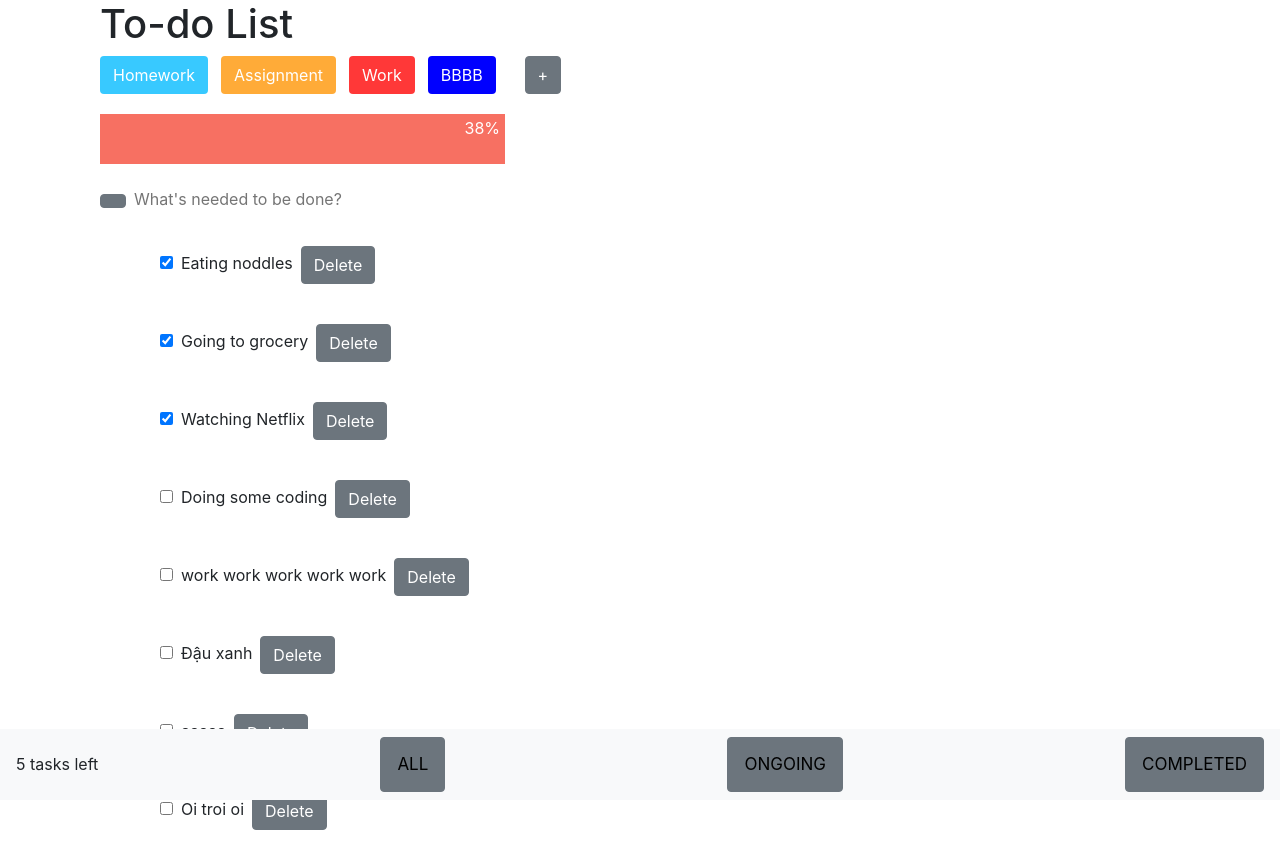
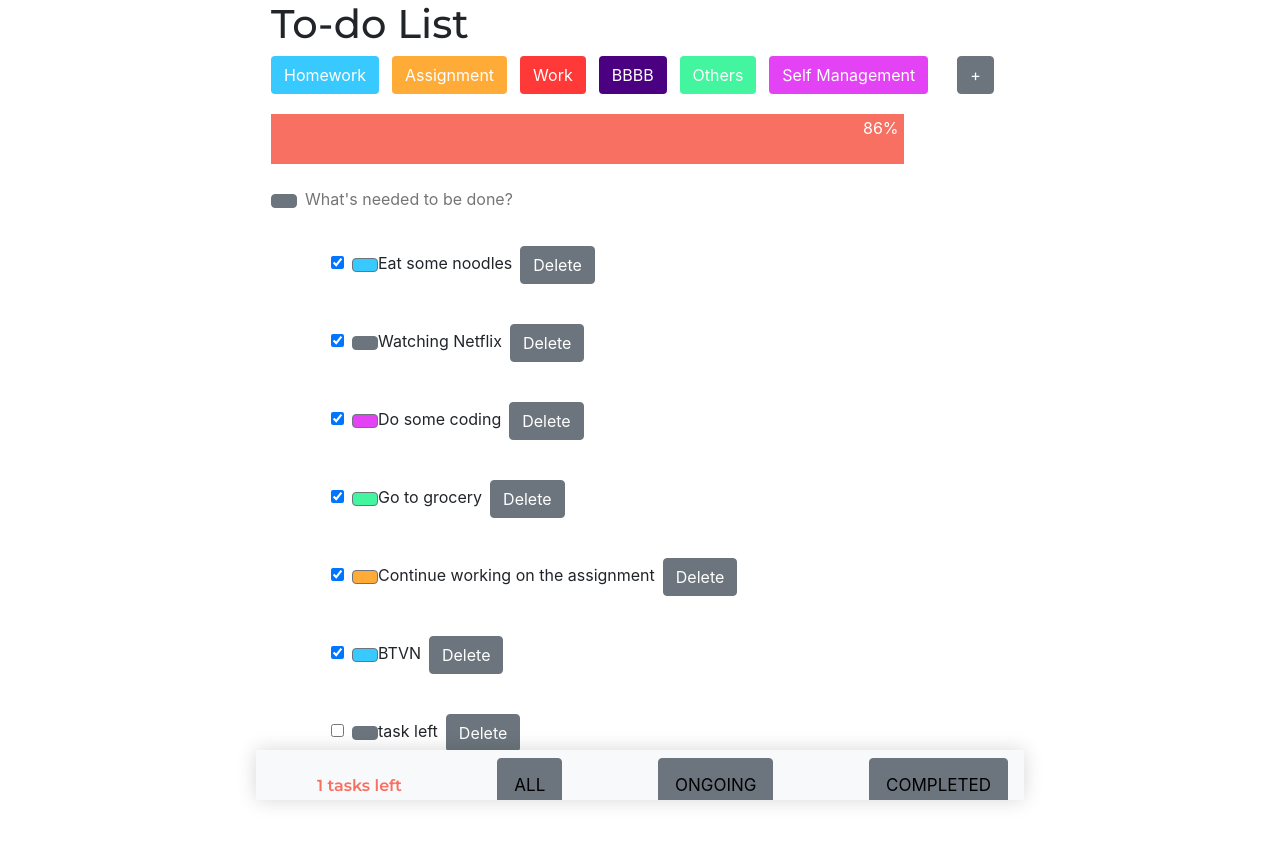
Before and after one commit to giangle0411/todo-app, a React (Create React App) app: page / in a window 1280 px wide. After the commit the page ends 814 px from the top, so only its background shows below. Built offline with nearby package versions, Linux system fonts and the light colour scheme; data requests are answered from the project's data file.

Commit message:
Finalise functions

```diff
--- a/db.json
+++ b/db.json
@@ -1,50 +1,53 @@
 {
   "todo": [
     {
-      "id": 1,
-      "name": "Eating noddles",
-      "completed": true
+      "name": "Eat some noodles",
+      "category": "Homework",
+      "categoryColor": "#38C9FF",
+      "completed": true,
+      "id": 1
     },
     {
-      "name": "Going to grocery",
+      "name": "Watching Netflix",
+      "category": null,
+      "categoryColor": null,
       "completed": true,
       "id": 2
     },
     {
-      "id": 3,
-      "name": "Watching Netflix",
-      "completed": true
+      "name": "Do some coding",
+      "category": "Self Management",
+      "categoryColor": "#e342f5",
+      "completed": true,
+      "id": 3
     },
     {
-      "id": 4,
-      "name": "Doing some coding",
-      "completed": false,
-      "category": "Work"
+      "name": "Go to grocery",
+      "category": "Others",
+      "categoryColor": "#42f59e",
+      "completed": true,
+      "id": 4
     },
     {
-      "name": "work work work work work",
-      "completed": false,
+      "name": "Continue working on the assignment",
+      "category": "Assignment",
+      "categoryColor": "#FFAB38",
+      "completed": true,
       "id": 5
     },
     {
-      "category": {
-        "cattt": null
-      },
-      "name": "Đậu xanh",
-      "completed": false,
+      "name": "BTVN",
+      "category": "Homework",
+      "categoryColor": "#38C9FF",
+      "completed": true,
       "id": 6
     },
     {
-      "category": "Assignment",
-      "name": "aaaaa",
+      "name": "task left",
+      "category": null,
+      "categoryColor": null,
       "completed": false,
       "id": 7
-    },
-    {
-      "category": "Work",
-      "name": "Oi troi oi",
-      "completed": false,
-      "id": 8
     }
   ],
   "category": [
@@ -65,8 +68,18 @@
     },
     {
       "name": "BBBB",
-      "color": "blue",
+      "color": "indigo",
       "id": 4
+    },
+    {
+      "name": "Others",
+      "color": "#42f59e",
+      "id": 5
+    },
+    {
+      "name": "Self Management",
+      "color": "#e342f5",
+      "id": 6
     }
   ]
 }
--- a/public/index.html
+++ b/public/index.html
@@ -9,7 +9,9 @@
       name="description"
       content="Web site created using create-react-app"
     />
+    <link href="https://fonts.googleapis.com/css2?family=Montserrat:ital,wght@0,100;0,200;0,300;0,400;0,500;0,600;0,700;0,800;0,900;1,100;1,200;1,300;1,400;1,500;1,600;1,700;1,800;1,900&display=swap" rel="stylesheet">
     <link rel="apple-touch-icon" href="%PUBLIC_URL%/logo192.png" />
+
     <!--
       manifest.json provides metadata used when your web app is installed on a
       user's mobile device or desktop. See https://developers.google.com/web/fundamentals/web-app-manifest/
--- a/src/actions/index.js
+++ b/src/actions/index.js
@@ -10,11 +10,14 @@ import {
   EDIT_CATEGORY,
 } from './types'
 
-export const createTodo = (formValues, category) => async (dispatch) => {
+export const createTodo = (formValues, category, categoryColor) => async (
+  dispatch
+) => {
   const completed = false
   const response = await todo.post('/todo', {
     ...formValues,
     category,
+    categoryColor,
     completed,
   })
   dispatch({ type: CREATE_TODO, payload: response.data })
--- a/src/app.css
+++ b/src/app.css
@@ -1,3 +1,14 @@
+
+h1 {
+  font-family: 'Montserrat', sans-serif;
+}
+.heading {
+  font-weight: 700;
+}
+.subheading {
+  font-weight: 300;
+}
+
 .navbar {
     overflow: hidden;
     background-color: #333;
@@ -35,3 +46,39 @@
   .cat-mg {
     margin-right: 13px;
   }
+
+  .modal-content {
+    width: 325px !important;
+    height: 325px;
+
+  }
+
+  .container-mdm {
+    width: 100%;
+    max-width: 768px;
+    padding-left: 15px;
+    padding-right: 15px;
+    margin: 0 auto;
+  }
+
+  .todo-list {
+    margin-bottom: 50px;
+  }
+
+  .navbar {
+    height: 50px;
+    max-width: 768px;
+    margin: auto;
+    display: inline-block;
+    background: #FFFFFF 0% 0% no-repeat padding-box;
+    box-shadow: 0px 0px 20px #00000029;
+  }
+
+  .todos-left {
+    margin-left: 45px;
+    margin-top: 15px;
+    margin-bottom: 15px;
+    color: #F77062;
+    font-family: 'Montserrat', sans-serif;
+    font-weight: 600;
+  }
--- a/src/components/App.js
+++ b/src/components/App.js
@@ -5,7 +5,7 @@ import AppBody from './AppBody/AppBody'
 export default class App extends Component {
   render() {
     return (
-      <div className="container">
+      <div className="container-mdm">
         <AppHeader />
         <AppBody />
       </div>
--- a/src/components/AppBody/AddNewTodo.js
+++ b/src/components/AppBody/AddNewTodo.js
@@ -1,12 +1,7 @@
 import React, { Component } from 'react'
 import { reset, Field, reduxForm } from 'redux-form'
 import { connect } from 'react-redux'
-import {
-  editTodo,
-  createTodo,
-  fetchCategories,
-  fetchTodos,
-} from '../../actions'
+import { createTodo, fetchCategories } from '../../actions'
 import Modal from 'react-bootstrap/Modal'
 import { Button } from 'reactstrap'
 import AddNewCategory from '../AppHeader/AddNewCategory'
@@ -53,31 +48,30 @@ class AddNewTodo extends Component {
   }
 
   onSubmit = (formValues, dispatch) => {
-    this.props.createTodo(formValues, this.state.category)
-
+    this.props.createTodo(
+      formValues,
+      this.state.category,
+      this.state.categoryColor
+    )
     dispatch(reset('newTodo'))
   }
 
   render() {
-    console.log(this.state)
-    console.log(this.props.categories)
-    console.log(this.props.todos[this.props.todos.length - 1])
     return (
       <div>
         <Button
           className="primary"
           style={{ backgroundColor: `${this.state.categoryColor}` }}
           onClick={this.handleShow}
-          value={this.state.categoryColor}
         ></Button>
+        <Modal show={this.state.show} onHide={this.handleShow} centered>
+          <Modal.Body>
+            {this.renderCategoryOption()}
+            <AddNewCategory />
+          </Modal.Body>
+        </Modal>
         <div className="inline form-group ml-2 w-75">
           <form onSubmit={this.props.handleSubmit(this.onSubmit)}>
-            <Modal show={this.state.show} onHide={this.handleShow} centered>
-              <Modal.Body>
-                {this.renderCategoryOption()}
-                <AddNewCategory />
-              </Modal.Body>
-            </Modal>
             <Field
               name="name"
               component={this.renderNameInput}
@@ -102,8 +96,6 @@ const validate = (formValues) => {
 const mapStateToProps = (state) => {
   return {
     categories: Object.values(state.categories),
-    todos: Object.values(state.todos),
-    initialValues: { category: state.category },
   }
 }
 
@@ -115,6 +107,4 @@ const formWrap = reduxForm({
 export default connect(mapStateToProps, {
   createTodo,
   fetchCategories,
-  fetchTodos,
-  editTodo,
 })(formWrap)
--- a/src/components/AppBody/AppBody.js
+++ b/src/components/AppBody/AppBody.js
@@ -5,7 +5,7 @@ import AddNewTodo from './AddNewTodo'
 export default class AppBody extends Component {
   render() {
     return (
-      <div className="container mt-3">
+      <div className="mt-3">
         <AddNewTodo />
         <TodoList />
       </div>
--- a/src/components/AppBody/DeleteTodo.js
+++ b/src/components/AppBody/DeleteTodo.js
@@ -17,8 +17,14 @@ class DeleteTodo extends Component {
         <Button variant="primary" onClick={this.handleShow}>
           Delete
         </Button>
-        <Modal show={this.state.show} onHide={this.handleShow} centered>
+        <Modal
+          dialogClassName="modal-size"
+          show={this.state.show}
+          onHide={this.handleShow}
+          centered
+        >
           <Modal.Body>
+            <div>
               <Button
                 className="mr-3"
                 variant="secondary"
@@ -26,6 +32,7 @@ class DeleteTodo extends Component {
               >
                 Close
               </Button>
+            </div>
             <Button
               variant="primary"
               onClick={(e) => this.props.deleteTodo(this.props.id)}
--- a/src/components/AppBody/TodoItem.js
+++ b/src/components/AppBody/TodoItem.js
@@ -1,11 +1,44 @@
-import React from 'react'
+import React, { Component } from 'react'
 import { connect } from 'react-redux'
-import { editTodo, deleteTodo } from '../../actions'
+import { editTodo, deleteTodo, fetchCategories } from '../../actions'
 import DeleteTodo from './DeleteTodo'
+import Modal from 'react-bootstrap/Modal'
+import { Button } from 'reactstrap'
+import AddNewCategory from '../AppHeader/AddNewCategory'
 
-const TodoItem = (props) => {
-  const check = props.todoItem.completed
+class TodoItem extends Component {
+  state = { show: false }
 
+  handleShow = () => {
+    this.setState({ show: !this.state.show })
+  }
+
+  setCat = (category, categoryColor) => {
+    this.props.editTodo(this.props.todoItem.id, { category, categoryColor })
+    this.setState({ show: !this.state.show })
+  }
+
+  renderCategoryOption = () => {
+    return this.props.categories.map((cat) => {
+      return (
+        <Button
+          name="category"
+          value={cat.name}
+          key={cat.id}
+          style={{
+            backgroundColor: `${cat.color}`,
+            color: 'white',
+          }}
+          onClick={(e) => this.setCat(cat.name, cat.color)}
+        >
+          {cat.name}
+        </Button>
+      )
+    })
+  }
+
+  render() {
+    const task = this.props.todoItem
     return (
       <div>
         <ul className="list-group-flush">
@@ -13,19 +46,47 @@ const TodoItem = (props) => {
             <input
               className="mr-2"
               type="checkbox"
-            value={props.todoItem.completed}
-            checked={props.todoItem.completed}
+              value={task.completed}
+              checked={task.completed}
               onChange={(e) =>
-              props.editTodo(props.todoItem.id, { completed: !check })
+                this.props.editTodo(task.id, {
+                  completed: !task.completed,
+                })
               }
             />
-          {props.todoItem.name}
+            <Button
+              className="primary"
+              style={{ backgroundColor: `${task.categoryColor}` }}
+              onClick={this.handleShow}
+            ></Button>
+            <Modal
+              dialogClassName="modal-size"
+              show={this.state.show}
+              onHide={this.handleShow}
+              centered
+            >
+              <Modal.Body>
+                {this.renderCategoryOption()}
+                <AddNewCategory />
+              </Modal.Body>
+            </Modal>
+            {task.name}
 
-          <DeleteTodo id={props.todoItem.id} />
+            <DeleteTodo id={task.id} />
           </li>
         </ul>
       </div>
     )
   }
+}
 
-export default connect(null, { editTodo, deleteTodo })(TodoItem)
+const mapStateToProps = (state) => {
+  return {
+    categories: Object.values(state.categories),
+  }
+}
+export default connect(mapStateToProps, {
+  editTodo,
+  deleteTodo,
+  fetchCategories,
+})(TodoItem)
--- a/src/components/AppBody/TodoList.js
+++ b/src/components/AppBody/TodoList.js
@@ -45,12 +45,12 @@ class TodoList extends Component {
     const todosLeft = allTodos.filter((t) => t.completed === false)
 
     return (
-      <div>
-        {this.renderComponent()}
+      <div className="todo-list">
         <AppFooter
           showComponent={this.showComponent}
           todosLeft={todosLeft.length}
         />
+        {this.renderComponent()}
       </div>
     )
   }
--- a/src/components/AppFooter.js
+++ b/src/components/AppFooter.js
@@ -3,9 +3,9 @@ import { Button } from 'reactstrap'
 export default class AppFooter extends Component {
   render() {
     return (
-      <div>
-        <nav className="navbar fixed-bottom navbar-light bg-light">
-          <div>{this.props.todosLeft} tasks left</div>
+      <div className="container-mdm">
+        <nav className="navbar fixed-bottom navbar-light bg-light align-self-center">
+          <div className="todos-left">{this.props.todosLeft} tasks left</div>
           <Button onClick={() => this.props.showComponent('TodoList')}>
             ALL
           </Button>
--- a/src/components/AppHeader/AppHeader.js
+++ b/src/components/AppHeader/AppHeader.js
@@ -6,7 +6,7 @@ import AddNewCategory from './AddNewCategory'
 export default class AppHeader extends Component {
   render() {
     return (
-      <div className="container">
+      <div>
         <h1>To-do List</h1>
         <div>
           <CategoryList />
```
Lines whose indentation alone changed are shown as unchanged.
